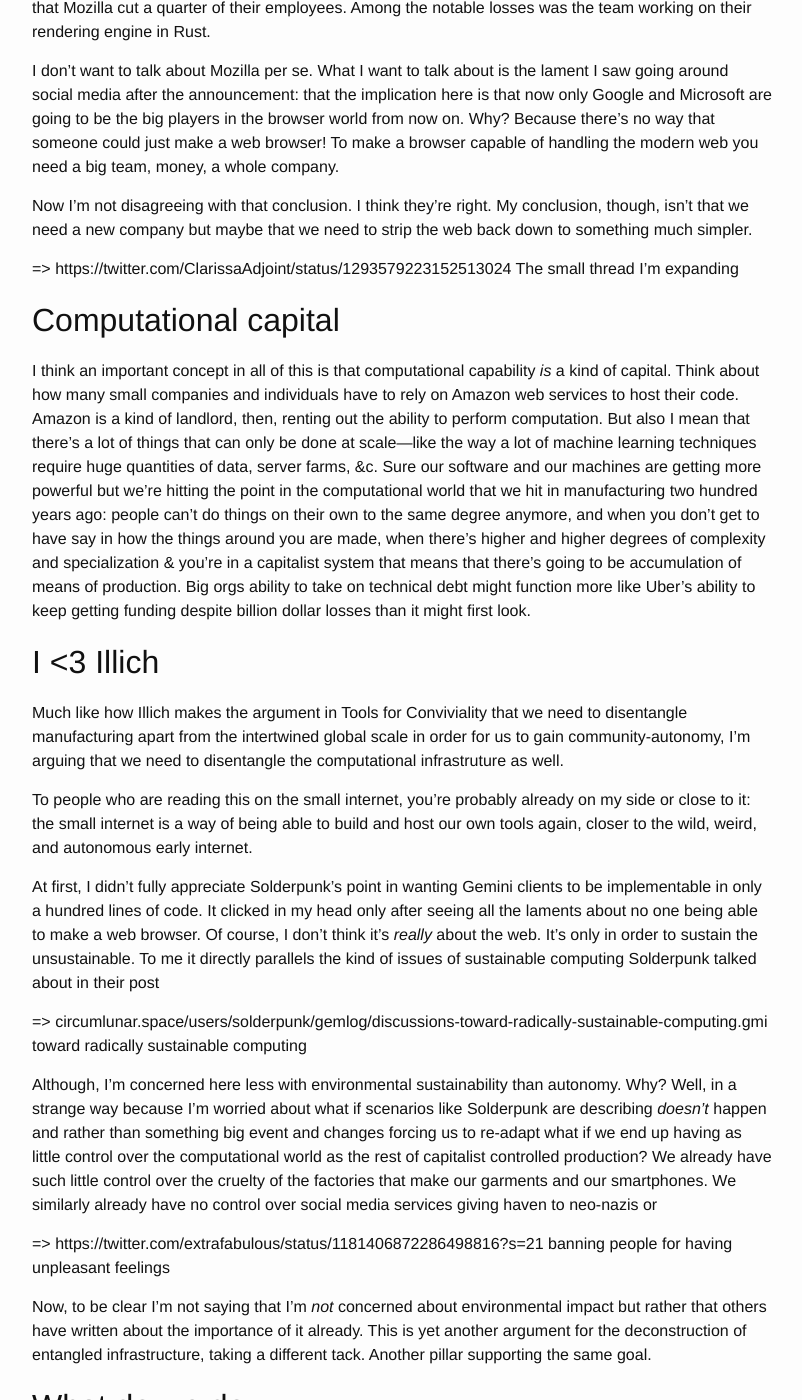
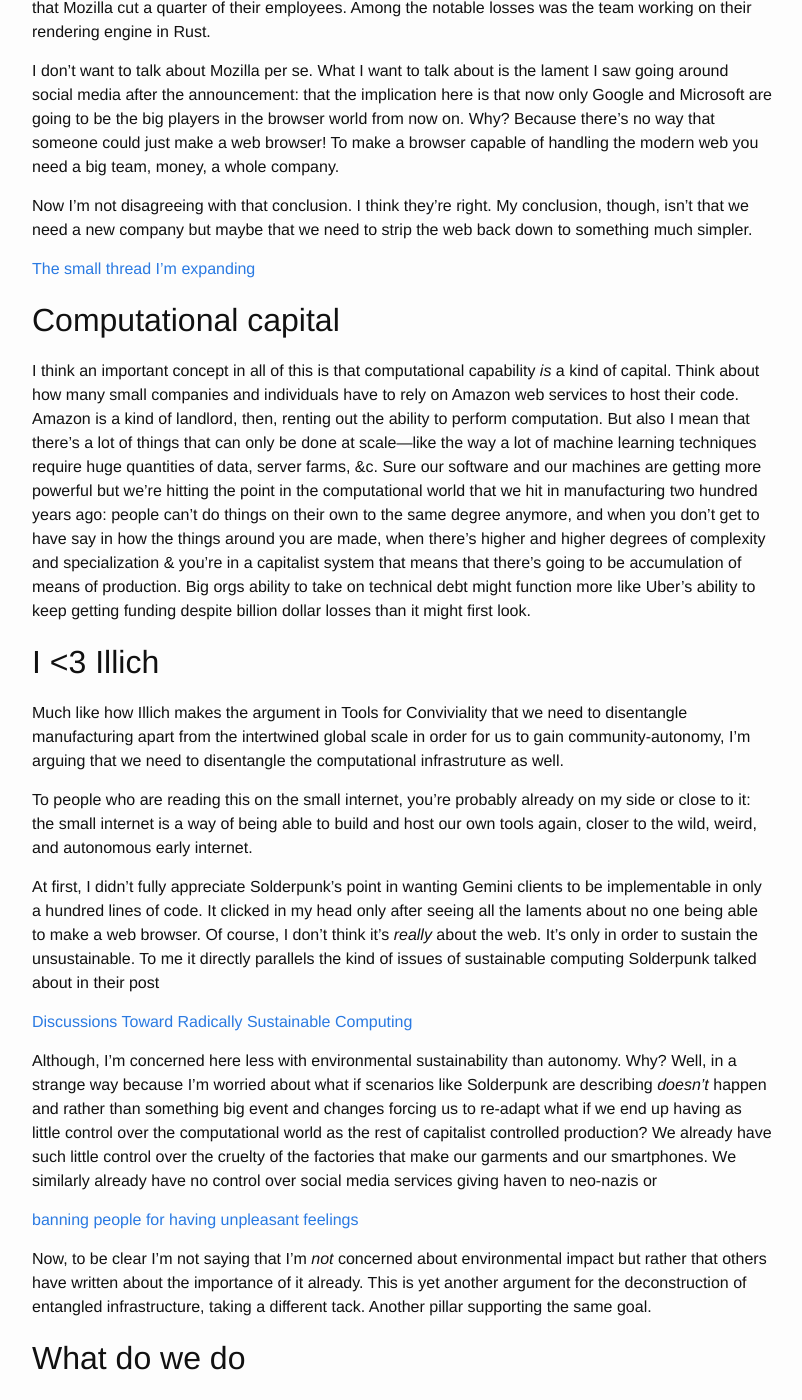
Before and after one commit to clarissalittler/clarissalittler.github.io, a Jekyll site: the page built from _posts/2020-08-12-mozilla.markdown, in a window 1280 px wide and 1400 px high, scrolled down 228 px. Shown: the whole window, without its empty margins (238-1040 px from the left). Built offline with Jekyll 4.4.1, drawn with Linux system fonts in a browser that asks for light colours.

Commit message:
fixing my dang link

```diff
--- a/_posts/2020-08-12-mozilla.markdown
+++ b/_posts/2020-08-12-mozilla.markdown
@@ -11,7 +11,7 @@
 
 Now I'm not disagreeing with that conclusion. I think they're right. My conclusion, though, isn't that we need a new company but maybe that we need to strip the web back down to something much simpler.
 
-=> https://twitter.com/ClarissaAdjoint/status/1293579223152513024 The small thread I'm expanding
+[The small thread I'm expanding](https://twitter.com/ClarissaAdjoint/status/1293579223152513024)
 
 ## Computational capital
 
@@ -25,11 +25,11 @@
 
 At first, I didn't fully appreciate Solderpunk's point in wanting Gemini clients to be implementable in only a hundred lines of code. It clicked in my head only after seeing all the laments about no one being able to make a web browser. Of course, I don't think it's *really* about the web. It's only in order to sustain the unsustainable. To me it directly parallels the kind of issues of sustainable computing Solderpunk talked about in their post
 
-=> circumlunar.space/users/solderpunk/gemlog/discussions-toward-radically-sustainable-computing.gmi toward radically sustainable computing
+[Discussions Toward Radically Sustainable Computing](https://proxy.vulpes.one/gemini/gemini.circumlunar.space/users/solderpunk/gemlog/discussions-toward-radically-sustainable-computing.gmi)
 
 Although, I'm concerned here less with environmental sustainability than autonomy. Why? Well, in a strange way because I'm worried about what if scenarios like Solderpunk are describing *doesn't* happen and rather than something big event and changes forcing us to re-adapt what if we end up having as little control over the computational world as the rest of capitalist controlled production? We already have such little control over the cruelty of the factories that make our garments and our smartphones. We similarly already have no control over social media services giving haven to neo-nazis or
 
-=> https://twitter.com/extrafabulous/status/1181406872286498816?s=21 banning people for having unpleasant feelings
+[banning people for having unpleasant feelings](https://twitter.com/extrafabulous/status/1181406872286498816?s=21)
 
 Now, to be clear I'm not saying that I'm *not* concerned about environmental impact but rather that others have written about the importance of it already. This is yet another argument for the deconstruction of entangled infrastructure, taking a different tack. Another pillar supporting the same goal.
 
```
